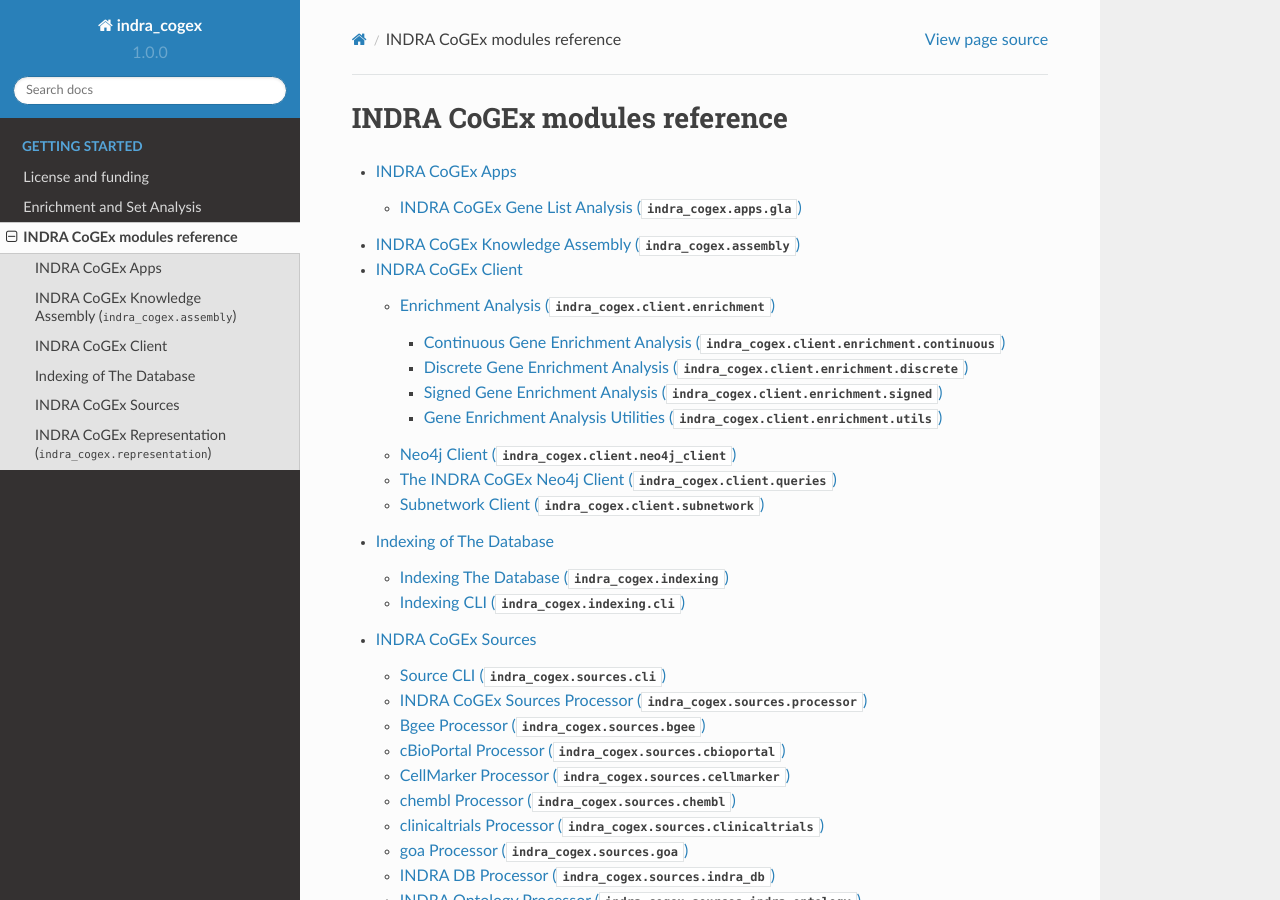
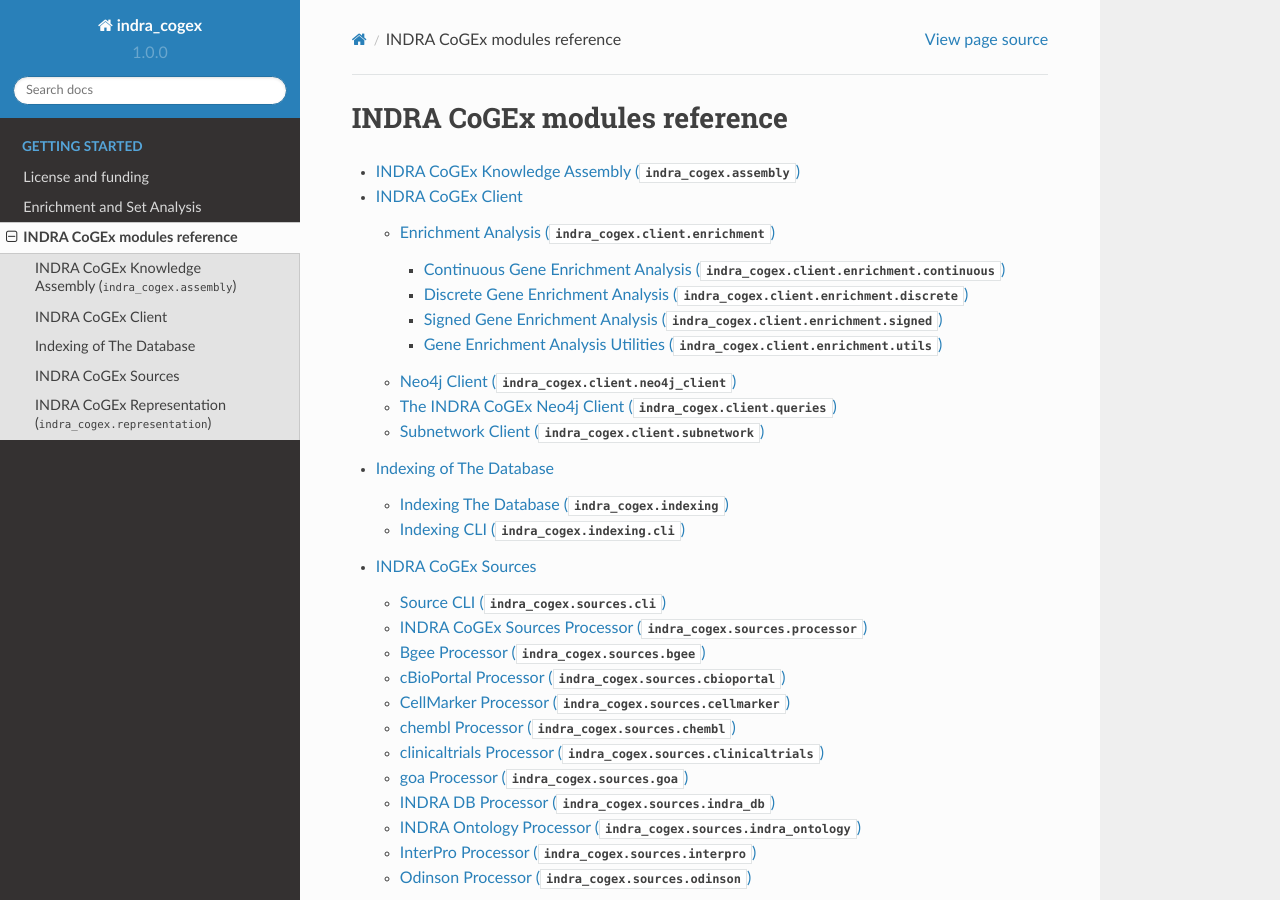
Before and after one commit to gyorilab/indra_cogex, a Sphinx documentation site: the page built from docs/source/modules/index.rst, in a window 1280 px wide and 900 px high. Built offline with Sphinx 7.4.7 and the Read the Docs theme 2.0.0, drawn with Linux system fonts in a browser that asks for light colours.

Commit message:
Remove reference to apps/gla module in docs

```diff
--- a/docs/source/modules/apps/gla.rst
+++ /dev/null
@@ -1,8 +0,0 @@
-.. _indra_cogex_gla_ref:
-
-INDRA CoGEx Gene List Analysis (:py:mod:`indra_cogex.apps.gla`)
-===============================================================
-
-.. automodule:: indra_cogex.apps.gla
-    :members:
-    :show-inheritance:
--- a/docs/source/modules/apps/index.rst
+++ /dev/null
@@ -1,11 +0,0 @@
-.. _indra_cogex_apps_ref:
-
-INDRA CoGEx Apps
-================
-
-INDRA CoGEx apps
-
-.. toctree::
-   :maxdepth: 3
-
-   gla
--- a/docs/source/modules/index.rst
+++ b/docs/source/modules/index.rst
@@ -6,7 +6,6 @@
 .. toctree::
    :maxdepth: 4
 
-   apps/index
    assembly/index
    client/index
    indexing/index
```
